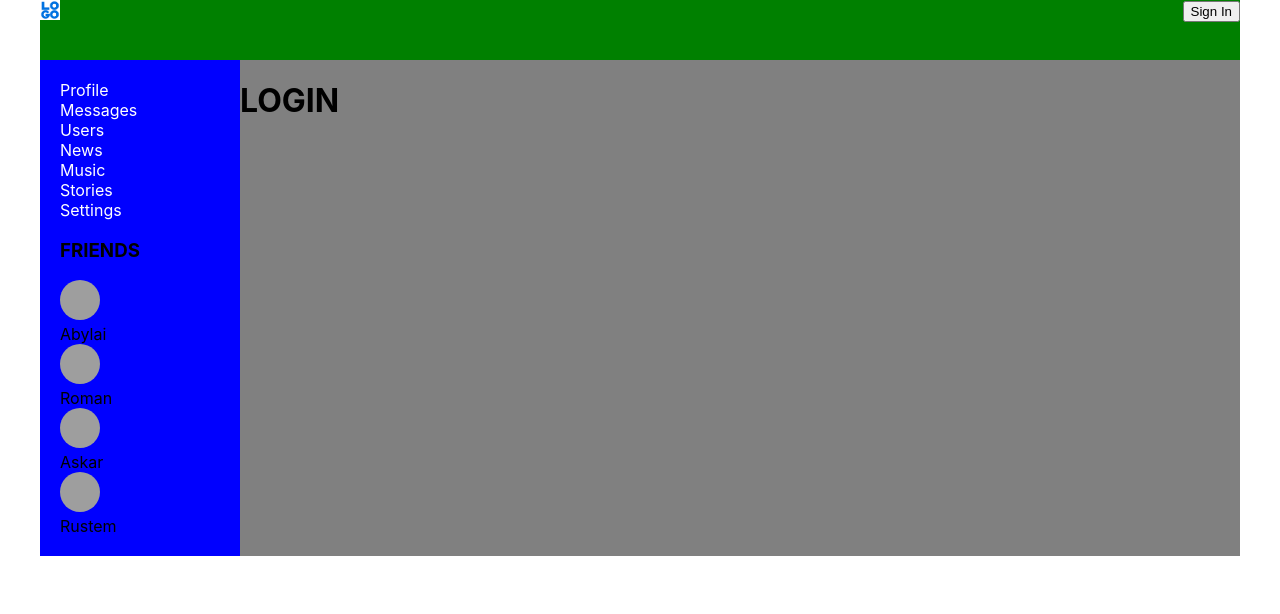
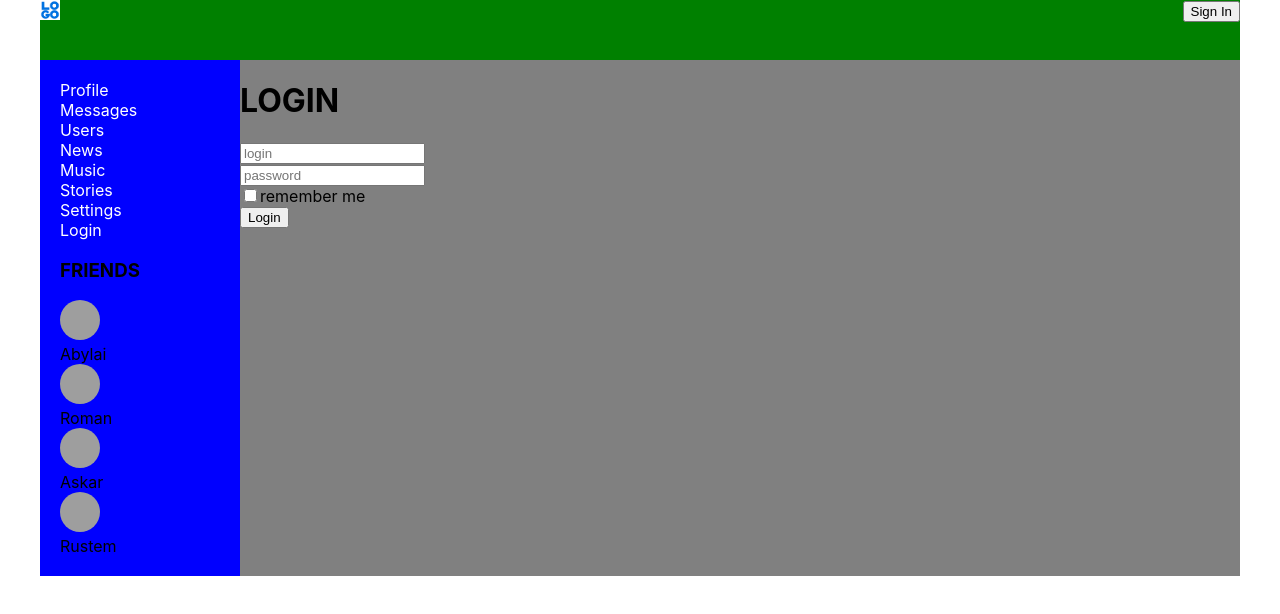
Before and after one commit to Zhan1313/my-first-app, a React (Create React App) app: page /login in a window 1280 px wide. Shown: the top 614 px of the page. Built offline with nearby package versions, Linux system fonts and the light colour scheme; no server answers; grey boxes are pictures that could not be loaded.

Commit message:
prepared Login component and installed redux-form

```diff
--- a/package.json
+++ b/package.json
@@ -14,6 +14,7 @@
     "react-router-dom": "^5.2.0",
     "react-scripts": "4.0.3",
     "redux": "^4.1.2",
+    "redux-form": "^8.3.8",
     "redux-thunk": "^2.4.1",
     "web-vitals": "^1.1.2"
   },
--- a/src/Components/Login/Login.js
+++ b/src/Components/Login/Login.js
@@ -1,7 +1,30 @@
 import React from "react";
 
+const LoginForm = () => {
+    return (
+        <form>
+            <div>
+                <input placeholder={'login'}/>
+            </div>
+            <div>
+                <input placeholder={'password'}/>
+            </div>
+            <div>
+                <input type={"checkbox"}/>remember me
+            </div>
+            <div>
+                <button>Login</button>
+            </div>
+        </form>
+    )
+}
 const Login = () => {
-    return <h1>LOGIN</h1>
+    return (
+        <div>
+            <h1>LOGIN</h1>
+            <LoginForm/>
+        </div>
+    )
 }
 
 export default Login;
--- a/src/Components/Navbar/Navbar.jsx
+++ b/src/Components/Navbar/Navbar.jsx
@@ -25,6 +25,9 @@ const Navbar = () => {
         <div className={s.item}>
             <NavLink to='/settings'> Settings</NavLink>
         </div>
+        <div className={s.item}>
+            <NavLink to='/login'> Login</NavLink>
+        </div>
         <div>
             <FriendsContainer />
         </div>
```
Also changed, not shown: 1 other file (tests, documents, lock files or other folders).
